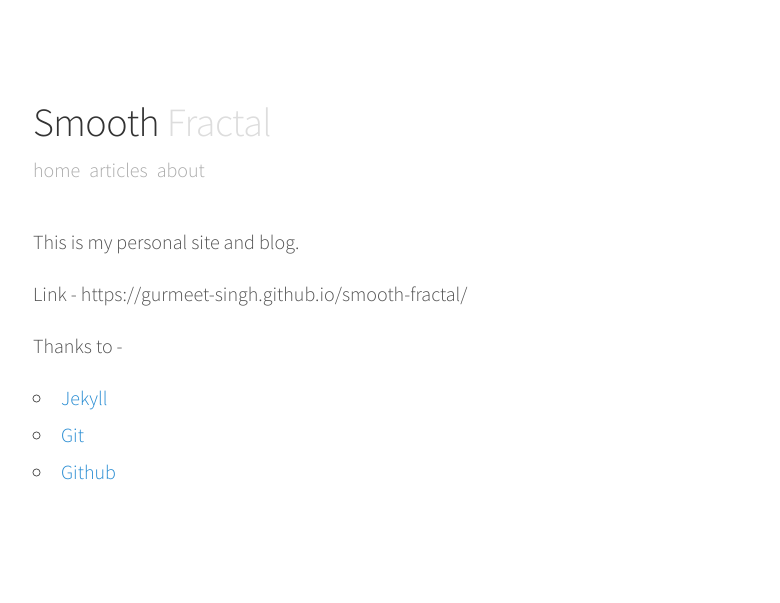
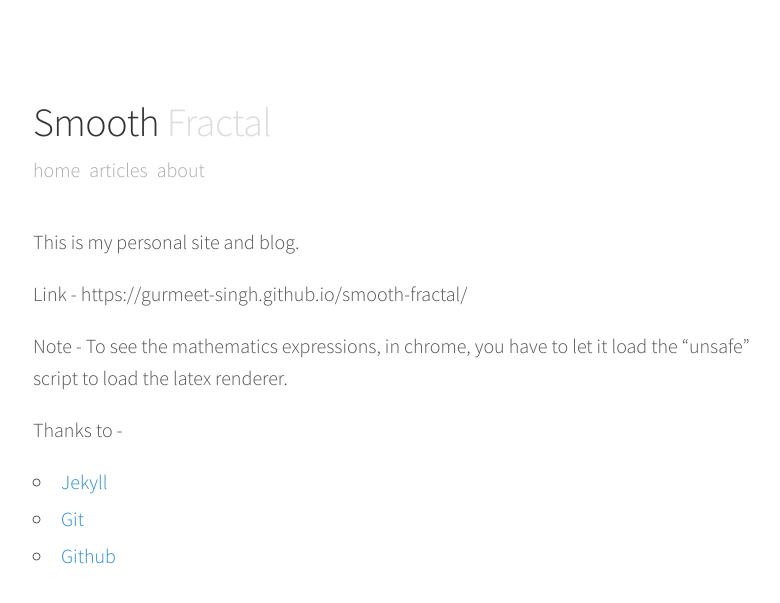
Before and after one commit to Gurmeet-Singh/smooth-fractal, a Jekyll site: the page built from about.md, in a window 1280 px wide. Shown: the top 603 px of the page, without its empty margins (247-1027 px from the left). Built offline with Jekyll 4.4.1, drawn with Linux system fonts in a browser that asks for light colours.

Commit message:
Added latex note in about.

```diff
--- a/about.md
+++ b/about.md
@@ -8,6 +8,8 @@ This is my personal site and blog.
 
 Link - https://gurmeet-singh.github.io/smooth-fractal/
 
+Note - To see the mathematics expressions, in chrome, you have to let it load the "unsafe" script to load the latex renderer.
+
 Thanks to -
 - <a href="http://jekyllrb.com">Jekyll</a>
 - <a href="https://git-scm.com">Git</a>
```
